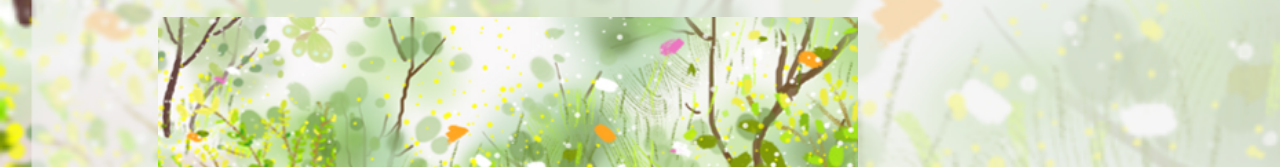
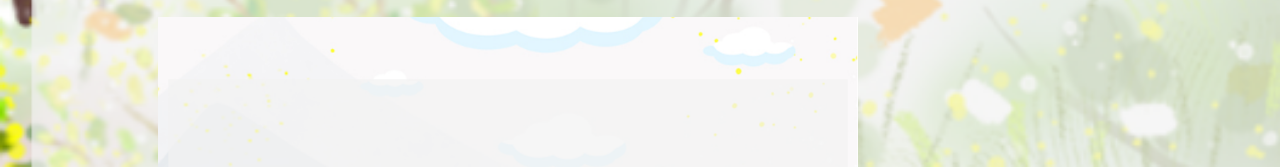
Before and after one commit to yanhemis/webpage, a plain HTML site: page index.html in a window 1280 px wide. Shown: the part 1541-1708 px from the top of the page. Drawn offline with Linux system fonts and the light colour scheme.

Commit message:
Update index.html

```diff
--- a/index.html
+++ b/index.html
@@ -21,7 +21,7 @@
             color: brown;       }
 
         #background{
-            background-image: url("Desktop/배경.png");
+            background-image: url("Desktop/배경.gif");
             background-size: cover;}
 
         #kimchi{
```
